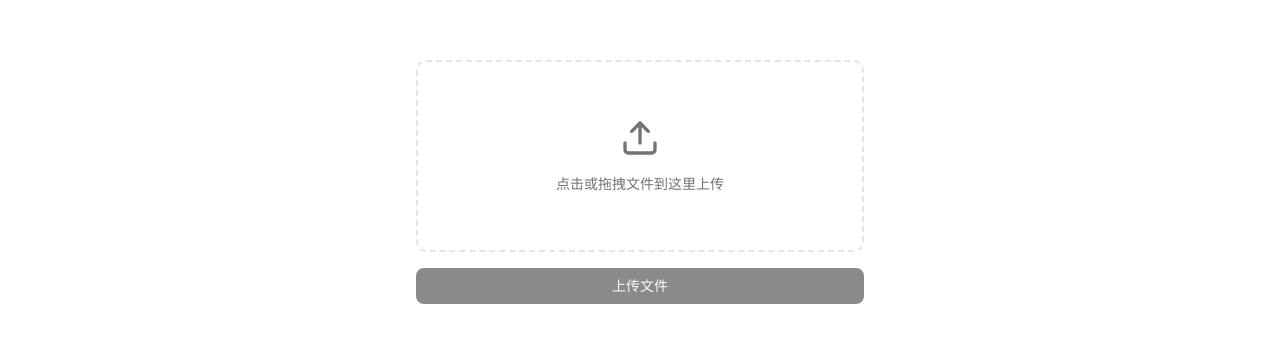
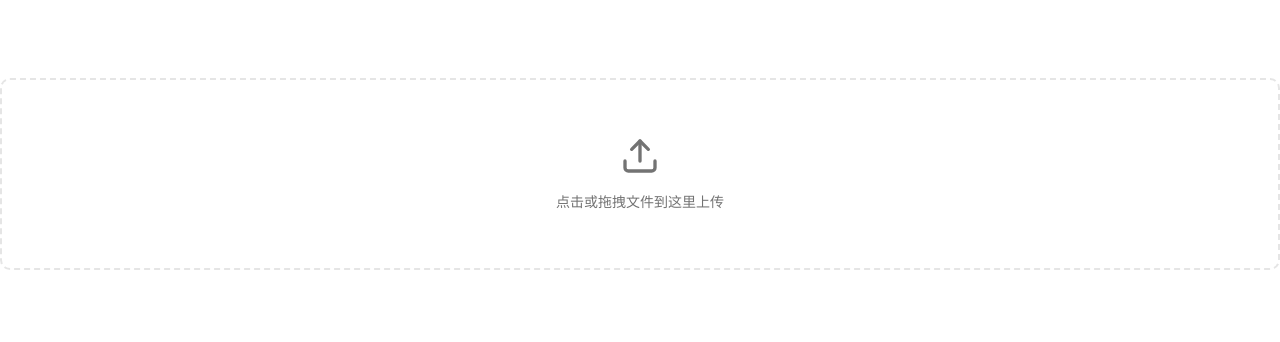
Before and after one commit to cyrus28214/moments-aura, a React (Vite) app in the folder frontend/: page / in a window 1280 px wide. Shown: the part 218-560 px from the top of the page. Built offline with nearby package versions, Linux system fonts and the light colour scheme.

Commit message:
file upload

```diff
--- a/frontend/src/App.tsx
+++ b/frontend/src/App.tsx
@@ -1,9 +1,37 @@
-import FileUploader from '@/components/ui/file-uploader'
+import { FileUploader } from '@/components/ui/file-uploader'
+import { useState } from 'react'
+import { Badge } from './components/ui/badge'
+import { X } from 'lucide-react'
 
 function App() {
+  const [files, setFiles] = useState<File[]>([])
+
+  const handleFileChange = (file: File | null) => {
+    if (!file) return
+    setFiles([...files, file])
+  }
+
+  const handleFileRemove = (index: number) => {
+    setFiles(files.filter((_, i) => i !== index))
+  }
+
   return (
     <div className="flex flex-col items-center justify-center h-screen">
-      <FileUploader />
+      <FileUploader onFileChange={handleFileChange} />
+      <div className="flex gap-2 flex-wrap items-center mt-4">
+        {files.map((file, index) => (
+          <Badge variant="outline" key={index} className="gap-1.5 pr-1">
+            <span>{file.name}</span>
+            <button
+              type="button"
+              onClick={() => handleFileRemove(index)}
+              className="rounded-sm hover:bg-accent hover:text-accent-foreground cursor-pointer"
+            >
+              <X className="w-3 h-3" />
+            </button>
+          </Badge>
+        ))}
+      </div>
     </div>
   )
 }
--- /dev/null
+++ b/frontend/src/components/ui/badge.tsx
@@ -0,0 +1,46 @@
+import * as React from "react"
+import { Slot } from "@radix-ui/react-slot"
+import { cva, type VariantProps } from "class-variance-authority"
+
+import { cn } from "@/lib/utils"
+
+const badgeVariants = cva(
+  "inline-flex items-center justify-center rounded-full border px-2 py-0.5 text-xs font-medium w-fit whitespace-nowrap shrink-0 [&>svg]:size-3 gap-1 [&>svg]:pointer-events-none focus-visible:border-ring focus-visible:ring-ring/50 focus-visible:ring-[3px] aria-invalid:ring-destructive/20 dark:aria-invalid:ring-destructive/40 aria-invalid:border-destructive transition-[color,box-shadow] overflow-hidden",
+  {
+    variants: {
+      variant: {
+        default:
+          "border-transparent bg-primary text-primary-foreground [a&]:hover:bg-primary/90",
+        secondary:
+          "border-transparent bg-secondary text-secondary-foreground [a&]:hover:bg-secondary/90",
+        destructive:
+          "border-transparent bg-destructive text-white [a&]:hover:bg-destructive/90 focus-visible:ring-destructive/20 dark:focus-visible:ring-destructive/40 dark:bg-destructive/60",
+        outline:
+          "text-foreground [a&]:hover:bg-accent [a&]:hover:text-accent-foreground",
+      },
+    },
+    defaultVariants: {
+      variant: "default",
+    },
+  }
+)
+
+function Badge({
+  className,
+  variant,
+  asChild = false,
+  ...props
+}: React.ComponentProps<"span"> &
+  VariantProps<typeof badgeVariants> & { asChild?: boolean }) {
+  const Comp = asChild ? Slot : "span"
+
+  return (
+    <Comp
+      data-slot="badge"
+      className={cn(badgeVariants({ variant }), className)}
+      {...props}
+    />
+  )
+}
+
+export { Badge, badgeVariants }
--- a/frontend/src/components/ui/file-uploader.tsx
+++ b/frontend/src/components/ui/file-uploader.tsx
@@ -1,83 +1,84 @@
-import { useState } from 'react'
+'use client'
+
+import * as React from 'react'
 import { Input } from '@/components/ui/input'
 import { Label } from '@/components/ui/label'
-import { Button } from '@/components/ui/button'
 import { Upload } from 'lucide-react'
+import { cn } from '@/lib/utils'
 
-function FileUploader() {
-  const [file, setFile] = useState<File | null>(null)
+export interface FileUploaderProps {
+  onFileChange: (file: File | null) => void
+  name?: string
+  accept?: string
+  disabled?: boolean
+  labelText?: string
+  className?: string
+  id?: string
+}
+
+export function FileUploader({
+  onFileChange,
+  name,
+  accept,
+  disabled = false,
+  labelText = '点击或拖拽文件到这里上传',
+  className,
+  id: propId,
+}: FileUploaderProps) {
+  const autoId = React.useId()
+  const id = propId || autoId
 
   const handleFileChange = (e: React.ChangeEvent<HTMLInputElement>) => {
     if (e.target.files && e.target.files.length > 0) {
-      setFile(e.target.files[0])
+      onFileChange(e.target.files[0])
+    } else {
+      onFileChange(null)
     }
+    e.target.value = ''
   }
 
-  const handleSubmit = async (e: React.FormEvent) => {
+  const handleDragOver = (e: React.DragEvent<HTMLLabelElement>) => {
     e.preventDefault()
+    e.stopPropagation()
+  }
 
-    if (!file) {
-      alert('请先选择一个文件。')
-      return
-    }
+  const handleDrop = (e: React.DragEvent<HTMLLabelElement>) => {
+    e.preventDefault()
+    e.stopPropagation()
+    if (disabled) return
 
-    const formData = new FormData()
-    formData.append('file', file)
-
-    try {
-      // 示例：发送到你的 /api/upload 路由
-      // const response = await fetch("/api/upload", {
-      //   method: "POST",
-      //   body: formData,
-      // });
-
-      // if (!response.ok) {
-      //   throw new Error("上传失败");
-      // }
-      // const data = await response.json();
-
-      console.log('文件上传逻辑在这里执行', formData.get('file'))
-      alert(`文件 "${file.name}" 准备上传!`)
-      // 成功上传后，清空文件状态
-      setFile(null)
-    } catch (error) {
-      console.error('上传出错:', error)
-      alert('文件上传失败。')
+    if (e.dataTransfer.files && e.dataTransfer.files.length > 0) {
+      onFileChange(e.dataTransfer.files[0])
     }
   }
 
   return (
-    <form onSubmit={handleSubmit} className="w-full max-w-md space-y-4">
+    <div className="w-full">
       <Label
-        htmlFor="file-upload"
-        className="flex flex-col items-center justify-center w-full h-48 border-2 border-dashed rounded-lg cursor-pointer border-input bg-background hover:bg-accent"
+        htmlFor={id}
+        className={cn(
+          'flex flex-col items-center justify-center w-full h-48 border-2 border-dashed rounded-lg border-input bg-background',
+          disabled
+            ? 'cursor-not-allowed opacity-50'
+            : 'cursor-pointer hover:bg-accent',
+          className,
+        )}
+        onDragOver={handleDragOver}
+        onDrop={handleDrop}
       >
         <Upload className="w-10 h-10 text-muted-foreground" />
-        <span className="mt-2 text-sm text-muted-foreground">
-          点击或拖拽文件到这里上传
-        </span>
+        <span className="mt-2 text-sm text-muted-foreground">{labelText}</span>
       </Label>
 
       <Input
-        id="file-upload"
+        id={id}
+        name={name}
         type="file"
         className="hidden"
         onChange={handleFileChange}
-        // 在这里限制文件类型
-        // accept="image/png, image/jpeg"
+        accept={accept}
+        disabled={disabled}
       />
-
-      {file && (
-        <div className="text-sm font-medium">
-          已选择文件: <span className="text-muted-foreground">{file.name}</span>
-        </div>
-      )}
-
-      <Button type="submit" disabled={!file} className="w-full">
-        上传文件
-      </Button>
-    </form>
+    </div>
   )
 }
-
-export default FileUploader
```
